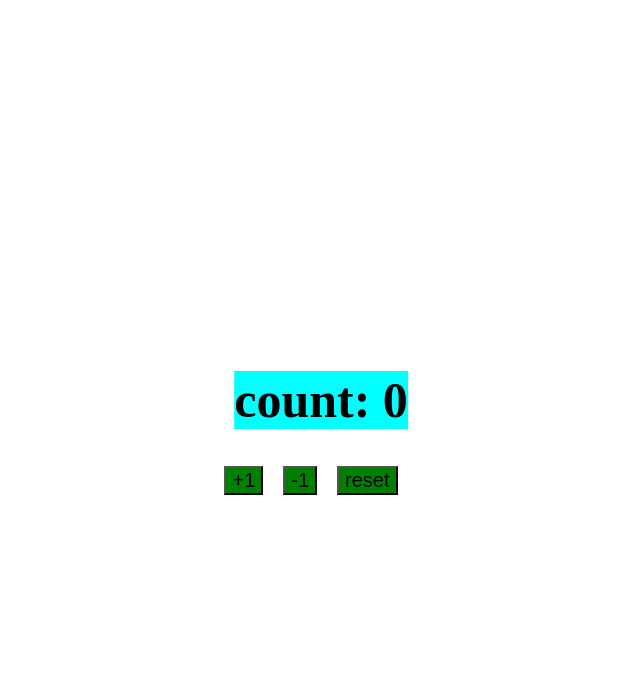
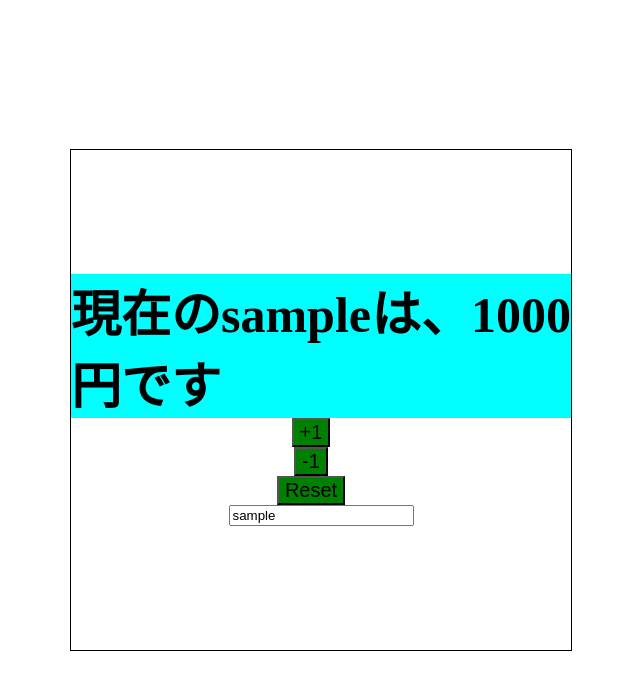
Before and after one commit to kazu-S-1110/React-Hook-practice, a React (Create React App) app in the folder react-hooks-practice/: page / in a window 1280 px wide. Shown: the top 690 px of the page, without its empty margins (319-959 px from the left). Built offline with nearby package versions, Linux system fonts and the light colour scheme.

Commit message:
複数のStateの管理を学習

```diff
--- a/react-hooks-practice/src/App.js
+++ b/react-hooks-practice/src/App.js
@@ -1,44 +1,62 @@
 import React, { useState } from 'react';
 import styled from "styled-components";
 
-const App = () => {
-  const [count, setCount] = useState(0)
-  const increment = () => setCount(count + 1)
-  const decrement = () => setCount(count - 1)
-  const reset = () => setCount(0)
+const App = (props) => {
+  // 初期値をここで設定するパターン
+  // const initialStates = { name: "", price: 1000 }
+
+  const [name, setName] = useState(props.name)
+  const [price, setPrice] = useState(props.price)
+  const reset = () => {
+    setPrice(props.price)
+    setName(props.name)
+  }
+
+
   return (
     <>
-      <Title>count: {count}</Title>
       <Container>
-        <Button onClick={increment}>+1</Button>
-        <Button onClick={decrement}>-1</Button>
-        <Button onClick={reset}>reset</Button>
+        <Title>現在の{name}は、{price}円です</Title>
+        <Button onClick={() => setPrice(price + 1)}>+1</Button>
+        <Button onClick={() => setPrice(price - 1)}>-1</Button>
+        <Button onClick={reset}>Reset</Button>
+        <input value={name} onChange={e => setName(e.target.value)}></input>
       </Container>
+
     </>
-  );
+
+  )
+}
+
+// 初期値を外部より取り込むパターン
+App.defaultProps = {
+  name: "sample",
+  price: 1000
 }
 
 const Title = styled.h2`
   font-size:50px;
   background-color:cyan;
   margin: 0;
-  position: absolute;
-  top: 50%;
+  position: relative;
+  /* top: 50%;
   left: 50%;
   margin-right: -50%;
-  transform:translate(-50%,-50%);
+  transform:translate(-50%,-50%); */
 `
 const Container = styled.div`
   display:flex;
   position:absolute;
-  width: 400px;
-  height: 100px;
-  top: 60%;
+  width: 500px;
+  height: 500px;
+  top: 50%;
   left:50%;
   transform:translate(-50%,-50%);
-  /* outline:#000 solid 1px; */
+  outline:#000 solid 1px;
   justify-content:center;
   align-items:center;
+  flex-direction:column;
+
 `
 
 const Button = styled.button`
```
